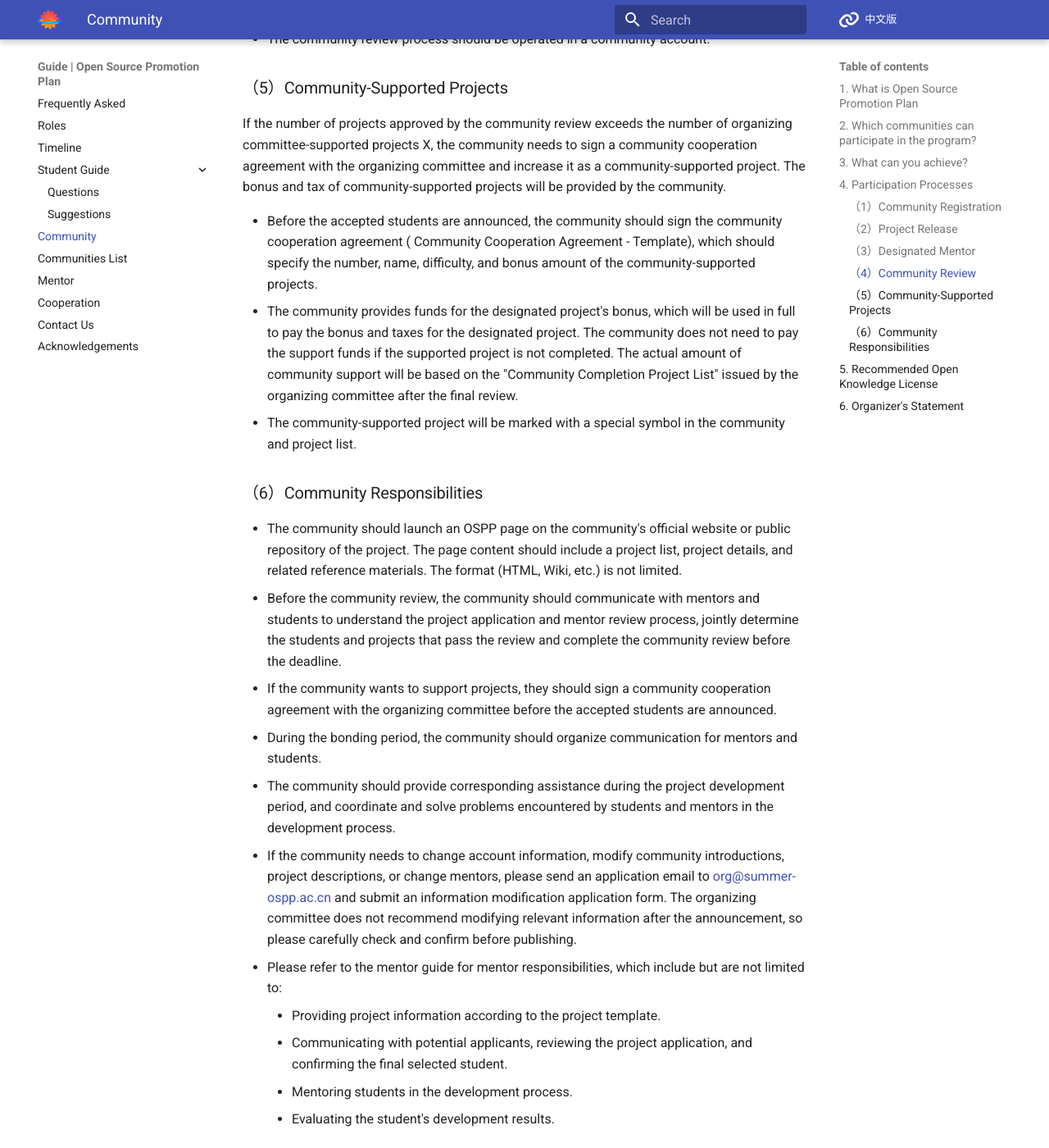
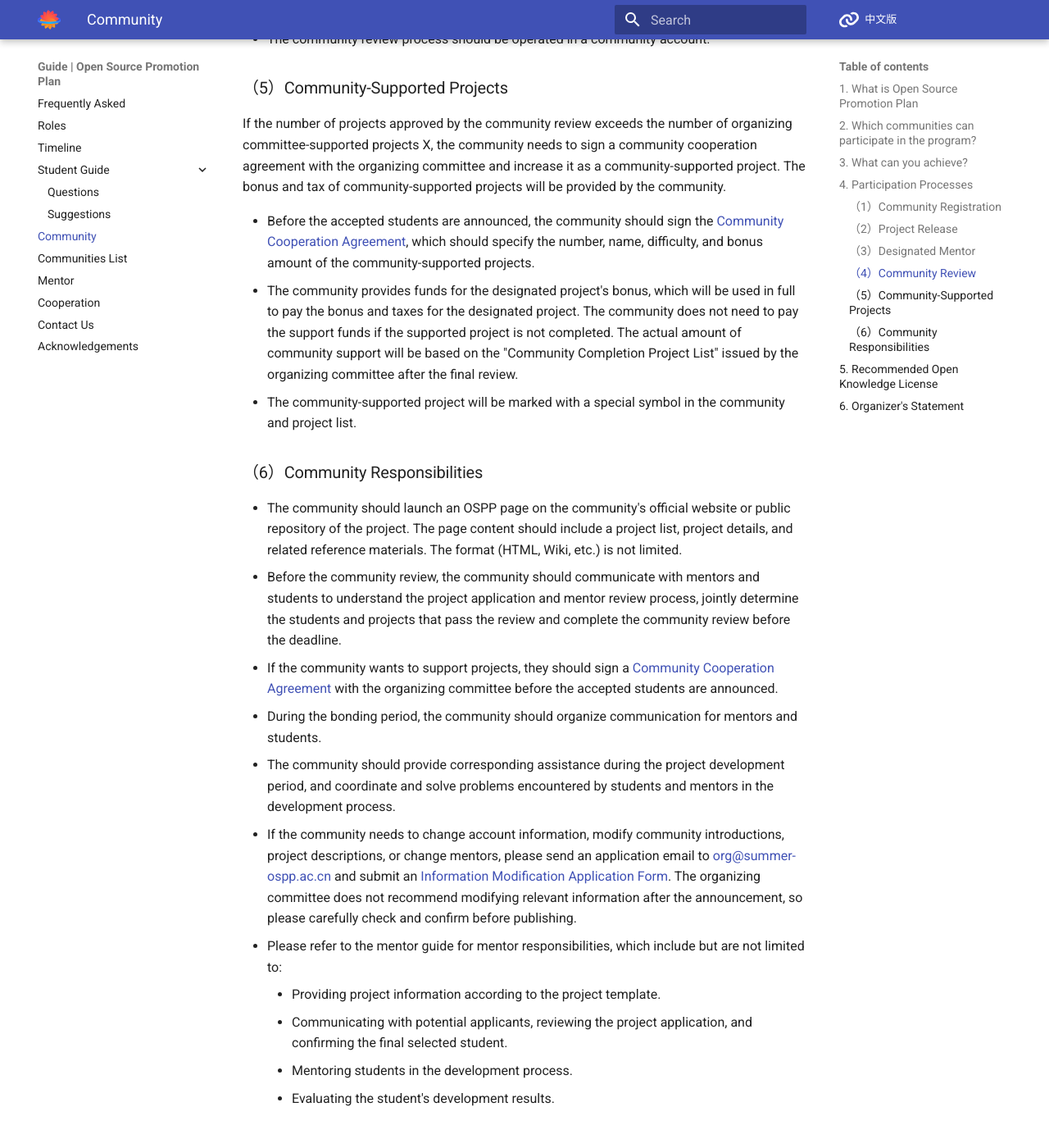
Before and after one commit to summer-ospp/help-en, an MkDocs documentation site: the page built from docs/community.md, in a window 1280 px wide and 1400 px high, scrolled down 4972 px. Shown: the whole window at 82% size. Built offline with MkDocs 1.6.1 and Material for MkDocs 9.7.7, drawn with Linux system fonts in a browser that asks for light colours; comment, search, counter and statistics services are not loaded; part of the change alters nothing that is shown.

Commit message:
Update community.md

```diff
--- a/docs/community.md
+++ b/docs/community.md
@@ -116,7 +116,7 @@ The OSPP adds a community review process during the student project application
 
 If the number of projects approved by the community review exceeds the number of organizing committee-supported projects X, the community needs to sign a community cooperation agreement with the organizing committee and increase it as a community-supported project. The bonus and tax of community-supported projects will be provided by the community.
 
-* Before the accepted students are announced, the community should sign the community cooperation agreement ( Community Cooperation Agreement - Template), which should specify the number, name, difficulty, and bonus amount of the community-supported projects.
+* Before the accepted students are announced, the community should sign the [Community Cooperation Agreement](https://github.com/summer-ospp/help-en/blob/1d8392664f2b5d690d0d48fb596eed56ce89e708/docs/assets/2023%20OPEN%20SOURCE%20PROMOTION%20PLAN%20COOPERATION%20AGREEMENT%20-%20Template.docx), which should specify the number, name, difficulty, and bonus amount of the community-supported projects.
 * The community provides funds for the designated project's bonus, which will be used in full to pay the bonus and taxes for the designated project. The community does not need to pay the support funds if the supported project is not completed. The actual amount of community support will be based on the "Community Completion Project List" issued by the organizing committee after the final review.
 * The community-supported project will be marked with a special symbol in the community and project list.
 
@@ -124,10 +124,10 @@ If the number of projects approved by the community review exceeds the number of
 
 * The community should launch an OSPP page on the community's official website or public repository of the project. The page content should include a project list, project details, and related reference materials. The format (HTML, Wiki, etc.) is not limited.
 * Before the community review, the community should communicate with mentors and students to understand the project application and mentor review process, jointly determine the students and projects that pass the review and complete the community review before the deadline.
-* If the community wants to support projects, they should sign a community cooperation agreement with the organizing committee before the accepted students are announced.
+* If the community wants to support projects, they should sign a [Community Cooperation Agreement](https://github.com/summer-ospp/help-en/blob/1d8392664f2b5d690d0d48fb596eed56ce89e708/docs/assets/2023%20OPEN%20SOURCE%20PROMOTION%20PLAN%20COOPERATION%20AGREEMENT%20-%20Template.docx) with the organizing committee before the accepted students are announced.
 * During the bonding period, the community should organize communication for mentors and students.
 * The community should provide corresponding assistance during the project development period, and coordinate and solve problems encountered by students and mentors in the development process.
-* If the community needs to change account information, modify community introductions, project descriptions, or change mentors, please send an application email to [org@summer-ospp.ac.cn](mailto:org@summer-ospp.ac.cn) and submit an information modification application form. The organizing committee does not recommend modifying relevant information after the announcement, so please carefully check and confirm before publishing.
+* If the community needs to change account information, modify community introductions, project descriptions, or change mentors, please send an application email to [org@summer-ospp.ac.cn](mailto:org@summer-ospp.ac.cn) and submit an [Information Modification Application Form](https://github.com/summer-ospp/help/blob/49a7c7b92d0e0502f9218607327d70b384caa3ef/docs/assets/%E7%A4%BE%E5%8C%BA%E4%BF%A1%E6%81%AF%E4%BF%AE%E6%94%B9%E7%94%B3%E8%AF%B7%E8%A1%A8-Community-Information-Modification.xlsx). The organizing committee does not recommend modifying relevant information after the announcement, so please carefully check and confirm before publishing.
 * Please refer to the mentor guide for mentor responsibilities, which include but are not limited to:
 
     * Providing project information according to the project template.
```
